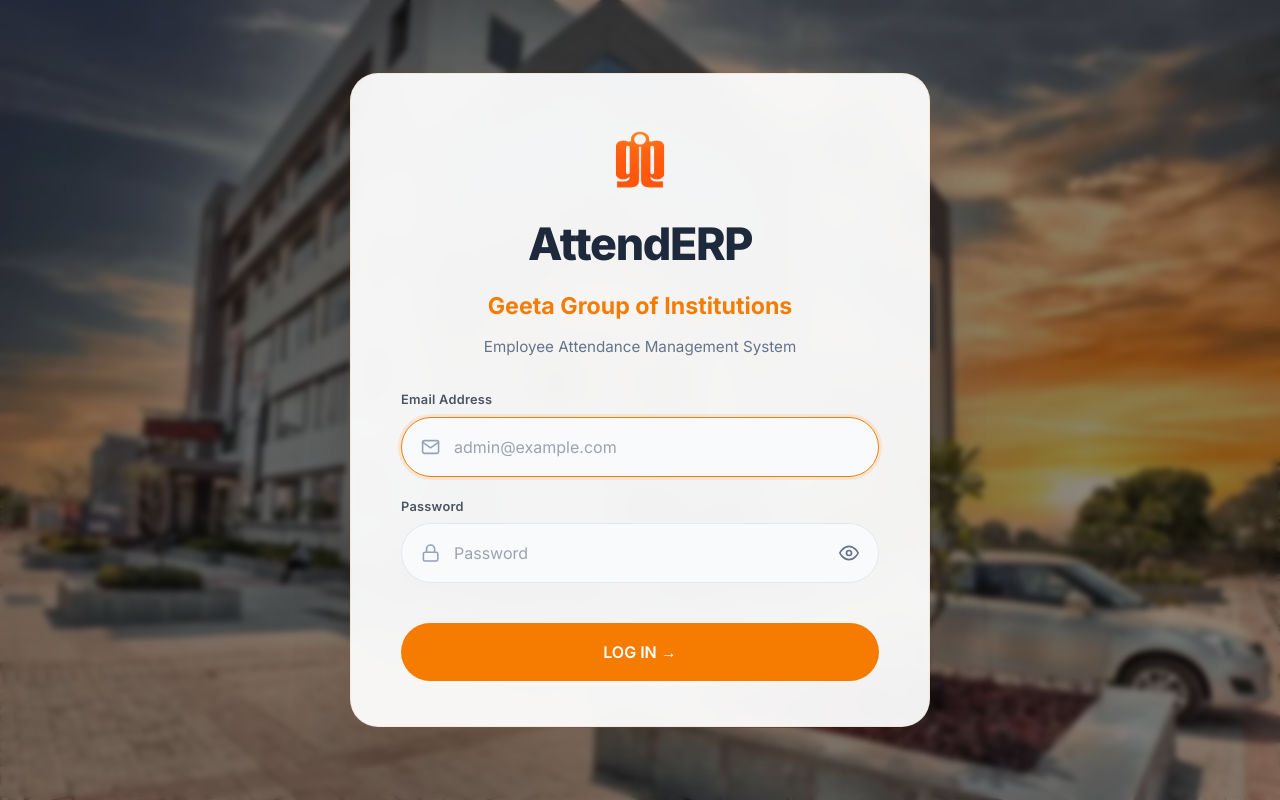
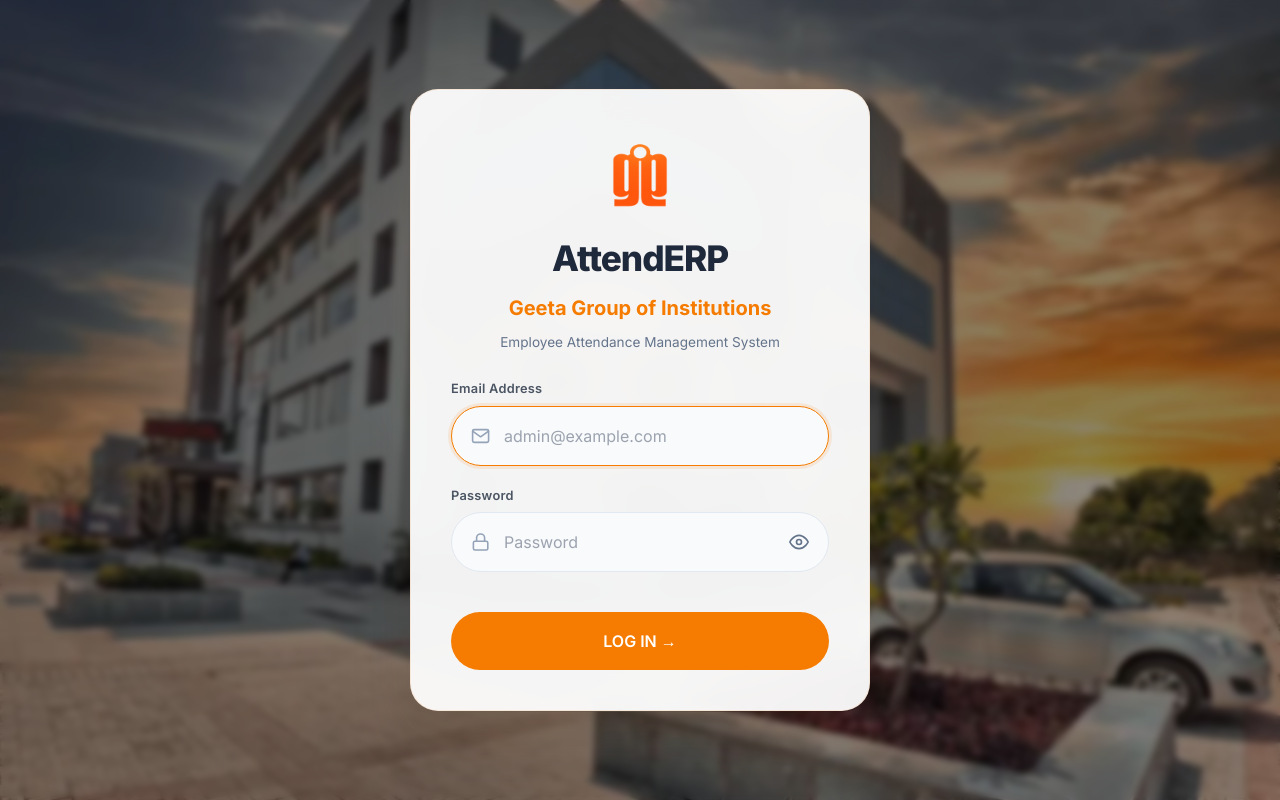
Before and after one commit to kaushikmuskan29/attendence_erp, a React (Vite) app in the folder frontend/: page /login in a window 1280 px wide. Built offline with nearby package versions, Linux system fonts and the light colour scheme.

Commit message:
card updated

```diff
--- a/frontend/src/pages/Login.jsx
+++ b/frontend/src/pages/Login.jsx
@@ -9,20 +9,20 @@
 import { FiMail, FiLock, FiEye, FiEyeOff } from "react-icons/fi";
 
 export default function Login() {
-  const [email, setEmail] = useState('');
+  const [email, setEmail]       = useState('');
   const [password, setPassword] = useState('');
-  const [error, setError] = useState('');
-  const [loading, setLoading] = useState(false);
+  const [error, setError]       = useState('');
+  const [loading, setLoading]   = useState(false);
   const [showPass, setShowPass] = useState(false);
 
   const { login } = useAuth();
-  const navigate = useNavigate();
+  const navigate  = useNavigate();
 
   const handleSubmit = async (e) => {
     e.preventDefault();
     setError('');
 
-    if (!email.trim()) return setError('Email is required.');
+    if (!email.trim())    return setError('Email is required.');
     if (!password.trim()) return setError('Password is required.');
     if (!/\S+@\S+\.\S+/.test(email)) return setError('Please enter a valid email address.');
 
@@ -67,12 +67,12 @@
         style={{
           position: "relative",
           zIndex: 1,
-          width: "580px",
+          width: "460px",
           maxWidth: "90%",
           background: "rgba(255,255,255,0.94)",
           backdropFilter: "blur(20px)",
           borderRadius: "28px",
-          padding: "45px 50px",
+          padding: "40px",
           border: "1.5px solid rgba(245, 124, 0, 0.12)",
           boxShadow: "0 20px 50px rgba(245, 124, 0, 0.03), 0 30px 60px rgba(0, 0, 0, 0.15)",
         }}
@@ -88,8 +88,8 @@
             src={logo}
             alt="Geeta Group Logo"
             style={{
-              width: "90px",
-              height: "90px",
+              width: "100px",
+              height: "100px",
               objectFit: "contain",
               display: "block",
               margin: "0 auto",
@@ -99,11 +99,11 @@
 
         <h1
           style={{
-            fontSize: "2.8rem",
+            fontSize: "2.2rem",
             fontWeight: "800",
             textAlign: "center",
             marginTop: "0px",
-            marginBottom: "8px",
+            marginBottom: "6px",
             color: "#1e293b",
             letterSpacing: "-0.03em",
           }}
@@ -113,12 +113,12 @@
 
         <h2
           style={{
-            fontSize: "1.45rem",
+            fontSize: "1.25rem",
             fontWeight: "700",
             textAlign: "center",
             color: "#F57C00",
             marginTop: "0px",
-            marginBottom: "10px",
+            marginBottom: "8px",
           }}
         >
           Geeta Group of Institutions
@@ -128,9 +128,9 @@
           style={{
             textAlign: "center",
             color: "#64748b",
-            fontSize: "0.95rem",
+            fontSize: "0.85rem",
             marginTop: "0px",
-            marginBottom: "30px",
+            marginBottom: "25px",
           }}
         >
           Employee Attendance Management System
```
